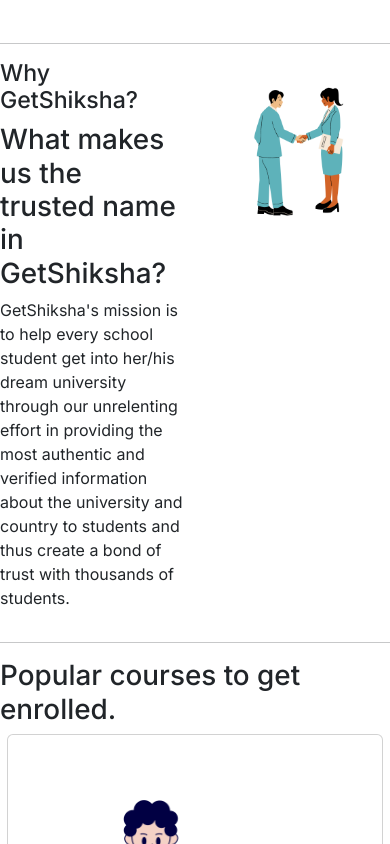
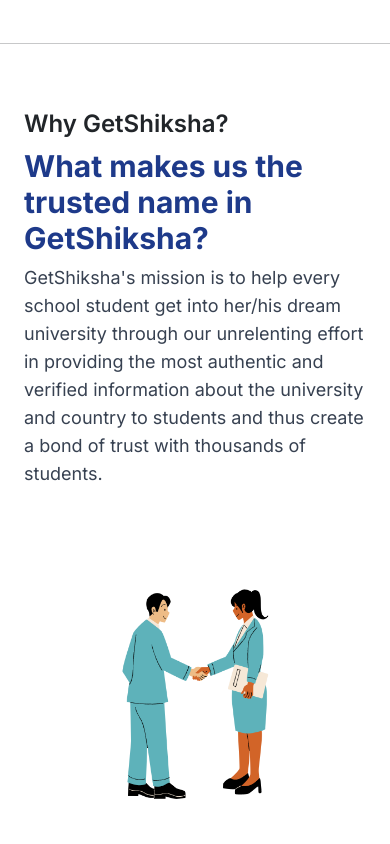
Before and after one commit to Terminator1601/Get-Shiksha---Education-Consultant-Website, a Next.js app: page / in a window 390 px wide. Shown: the part 1280-2124 px from the top of the page. Built offline with nearby package versions, Linux system fonts and the light colour scheme.

Commit message:
made whygs responsive

```diff
--- a/components/WhyGS.js
+++ b/components/WhyGS.js
@@ -1,20 +1,33 @@
-import React from 'react';
+import React from "react";
 
 const WhyGS = () => {
   return (
     <>
-      <div className="row">
-        <div className="info-head col col-lg-6">
-          <h3>Why GetShiksha?</h3>
-          <h1 className="info-subhead">What makes us the trusted name in GetShiksha?</h1>
-          <p>
-            GetShiksha's mission is to help every school student get into her/his dream university through our
-            unrelenting effort in providing the most authentic and verified information about the university and country
-            to students and thus create a bond of trust with thousands of students.
-          </p>
-        </div>
-        <div className="col col-lg-6">
-          <img src="/assets/images/trust.png" width="300px" alt="Trust Image" />
+      <div className="px-4 lg:px-0 py-12 lg:py-24">
+        <div className="flex flex-col lg:flex-row items-center lg:justify-between">
+          <div className="lg:w-1/2 lg:pr-8">
+            <h3 className="text-2xl lg:text-3xl font-semibold mb-2 lg:mb-4">
+              Why GetShiksha?
+            </h3>
+            <h1 className="text-3xl lg:text-4xl font-bold text-blue-900 mb-2 lg:mb-4">
+              What makes us the trusted name in GetShiksha?
+            </h1>
+            <p className="text-lg lg:text-xl text-gray-700 mb-6 lg:mb-8">
+              GetShiksha's mission is to help every school student get into
+              her/his dream university through our unrelenting effort in
+              providing the most authentic and verified information about the
+              university and country to students and thus create a bond of trust
+              with thousands of students.
+            </p>
+          </div>
+          <div className="lg:w-1/2 mt-8 lg:mt-0">
+            <img
+              src="/assets/images/trust.png"
+              className="mx-auto lg:mx-0"
+              width="300px"
+              alt="Trust Image"
+            />
+          </div>
         </div>
       </div>
     </>
```
